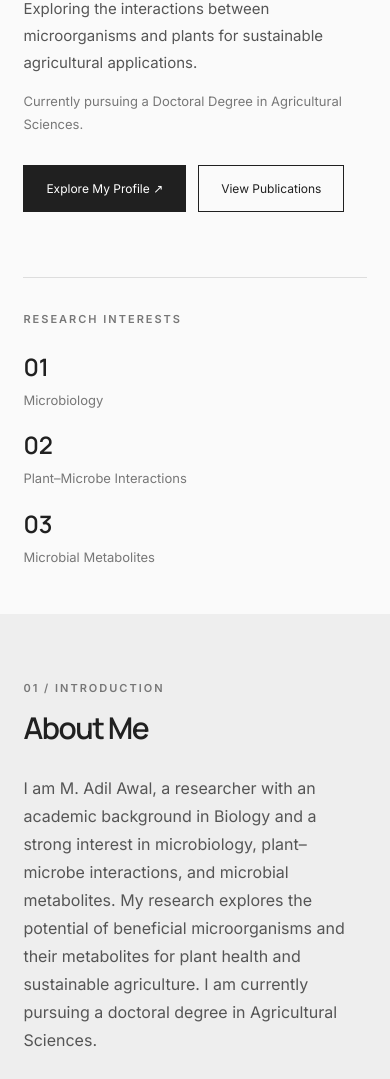
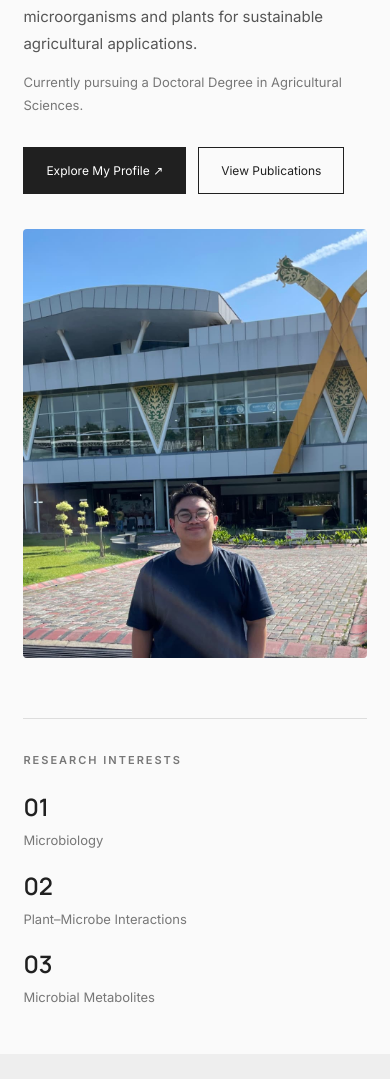
Before and after one commit to adilawal/adilawal.github.io, a plain HTML site: page index.html in a window 390 px wide. Shown: the part 265-1344 px from the top of the page. Drawn offline with Linux system fonts and the light colour scheme.

Commit message:
Update index.html

```diff
--- a/index.html
+++ b/index.html
@@ -4,7 +4,7 @@
 <head>
 <meta charset="UTF-8">
 <meta name="viewport" content="width=device-width, initial-scale=1.0">
-<meta name="description" content="Personal academic and research portfolio of M. Adil Awal, M.Sc.">
+<meta name="description" content="Academic and research portfolio of M. Adil Awal, M.Sc.">
 <meta name="author" content="M. Adil Awal">
 <title>M. Adil Awal, M.Sc. | Researcher</title>
 
@@ -67,8 +67,6 @@ nav {
   justify-content: space-between;
 }
 
-/* MINIMALIST MAA WORDMARK */
-
 .logo {
   font-family: 'Inter', sans-serif;
   font-size: 25px;
@@ -86,10 +84,6 @@ nav {
   color: #555;
 }
 
-.nav-links a {
-  transition: color .2s;
-}
-
 .nav-links a:hover {
   color: #000;
 }
@@ -103,11 +97,18 @@ nav {
   color: var(--black);
 }
 
-/* HERO */
+/* HERO SECTION */
 
 .hero {
-  padding: 120px 0 85px;
-  min-height: 560px;
+  padding: 100px 0 85px;
+  min-height: 600px;
+  display: grid;
+  grid-template-columns: 1.35fr .85fr;
+  align-items: center;
+  gap: 65px;
+}
+
+.hero-content {
   display: flex;
   flex-direction: column;
   justify-content: center;
@@ -127,15 +128,15 @@ h1, h2, h3 {
 }
 
 .hero h1 {
-  font-size: clamp(38px, 6vw, 70px);
+  font-size: clamp(38px, 5vw, 65px);
   letter-spacing: -3px;
   margin: 22px 0;
   font-weight: 600;
 }
 
 .hero-description {
-  max-width: 660px;
-  font-size: 17px;
+  max-width: 600px;
+  font-size: 16px;
   color: #555;
   line-height: 1.8;
 }
@@ -144,6 +145,24 @@ h1, h2, h3 {
   color: var(--grey);
   font-size: 13px;
   margin-top: 14px;
+}
+
+.hero-image {
+  width: 100%;
+  max-width: 390px;
+  justify-self: end;
+  aspect-ratio: 3 / 4;
+  overflow: hidden;
+  border-radius: 4px;
+  background: var(--light);
+}
+
+.hero-image img {
+  display: block;
+  width: 100%;
+  height: 100%;
+  object-fit: cover;
+  object-position: center 55%;
 }
 
 .buttons {
@@ -268,8 +287,7 @@ section {
   font-size: 14px;
 }
 
-.experience-box a,
-.contact-link {
+.experience-box a {
   text-decoration: underline;
   text-underline-offset: 4px;
 }
@@ -417,16 +435,26 @@ footer {
   }
 
   .hero {
-    padding: 85px 0 65px;
+    padding: 65px 0 60px;
     min-height: auto;
+    grid-template-columns: 1fr;
+    gap: 35px;
   }
 
   .hero h1 {
     letter-spacing: -2px;
+    font-size: clamp(38px, 10vw, 55px);
   }
 
   .hero-description {
     font-size: 15px;
+  }
+
+  .hero-image {
+    justify-self: start;
+    max-width: 100%;
+    width: 100%;
+    aspect-ratio: 4 / 5;
   }
 
   section {
@@ -504,6 +532,8 @@ footer {
 
   <div class="hero reveal">
 
+    <div class="hero-content">
+
       <p class="eyebrow">Researcher · Agricultural Sciences</p>
 
       <h1>M. Adil Awal, M.Sc.</h1>
@@ -520,6 +550,16 @@ footer {
       <div class="buttons">
         <a href="#about" class="btn btn-dark">Explore My Profile ↗</a>
         <a href="#publications" class="btn">View Publications</a>
+      </div>
+
+    </div>
+
+    <div class="hero-image">
+      <img
+        src="profile.jpg"
+        alt="Portrait of M. Adil Awal"
+        loading="eager"
+      >
     </div>
 
   </div>
@@ -592,7 +632,7 @@ footer {
 
         <p class="pub-year">MASTER'S DEGREE</p>
 
-        <h3>Master of Science (M.Si.)</h3>
+        <h3>Master of Science (M.Sc.)</h3>
 
         <p>Department of Biology</p>
         <p>Faculty of Mathematics and Natural Sciences</p>
@@ -604,7 +644,7 @@ footer {
 
         <p class="pub-year">BACHELOR'S DEGREE</p>
 
-        <h3>Bachelor of Science (S.Si.)</h3>
+        <h3>Bachelor of Science (B.Sc.)</h3>
 
         <p>Department of Biology</p>
         <p>Faculty of Mathematics and Natural Sciences</p>
@@ -650,13 +690,11 @@ footer {
       </p>
 
       <p style="margin-top:14px">
-
         <a href="https://indosrinet.org/tentang-kami/"
            target="_blank"
            rel="noopener noreferrer">
           Learn more about IndoSRInet ↗
         </a>
-
       </p>
 
     </div>
@@ -683,126 +721,93 @@ footer {
     <div class="publication-list">
 
       <article class="publication">
-
         <div class="pub-year">2026</div>
-
         <div>
           <p class="pub-journal">Plant Signaling & Behavior</p>
-
           <h3 class="pub-title">
             Pre-exposure to UV-B irradiation induces antioxidant
             enzymes and mitigates <i>Fusarium acutatum</i> stress
             in shallot (<i>Allium cepa</i> L.)
           </h3>
-
           <a class="pub-link"
              href="https://doi.org/10.1080/15592324.2026.2716981"
-             target="_blank"
-             rel="noopener noreferrer">
+             target="_blank" rel="noopener noreferrer">
             Read Article ↗
           </a>
         </div>
-
       </article>
 
       <article class="publication">
-
         <div class="pub-year">2026</div>
-
         <div>
           <p class="pub-journal">Journal of Plant Interactions</p>
-
           <h3 class="pub-title">
             Elucidating the biocontrol potential of
             <i>Trichoderma yunnanense</i> TM10 for managing sheath
             blight disease (<i>Rhizoctonia solani</i> Kühn)
             in rice (<i>Oryza sativa</i> L.)
           </h3>
-
           <a class="pub-link"
              href="https://doi.org/10.1080/17429145.2026.2651842"
-             target="_blank"
-             rel="noopener noreferrer">
+             target="_blank" rel="noopener noreferrer">
             Read Article ↗
           </a>
         </div>
-
       </article>
 
       <article class="publication">
-
         <div class="pub-year">2026</div>
-
         <div>
           <p class="pub-journal">Journal information to be confirmed</p>
-
           <h3 class="pub-title">
             Plant growth-promoting rhizobacteria for controlling
             rice diseases: What is known and what is next?
           </h3>
-
           <a class="pub-link"
              href="https://www.sciencedirect.com/science/article/pii/S2666154326002048"
-             target="_blank"
-             rel="noopener noreferrer">
+             target="_blank" rel="noopener noreferrer">
             Read Article ↗
           </a>
         </div>
-
       </article>
 
       <article class="publication">
-
         <div class="pub-year">2026</div>
-
         <div>
           <p class="pub-journal">Cogent Food & Agriculture</p>
-
           <h3 class="pub-title">
             Plant growth-promoting fungi (PGPF) for controlling
             rice diseases: A sustainable approach
           </h3>
-
           <a class="pub-link"
              href="https://www.tandfonline.com/doi/full/10.1080/23311932.2025.2610015"
-             target="_blank"
-             rel="noopener noreferrer">
+             target="_blank" rel="noopener noreferrer">
             Read Article ↗
           </a>
         </div>
-
       </article>
 
       <article class="publication">
-
         <div class="pub-year">2025</div>
-
         <div>
           <p class="pub-journal">Journal of Agriculture and Food Research</p>
-
           <h3 class="pub-title">
             Entomopathogenic, Antifeedant, and Repellent Activities
             of Indigenous <i>Trichoderma</i> sp. LB1 for managing
             Common Cutworm, <i>Spodoptera litura</i> (Fabricius)
           </h3>
-
           <a class="pub-link"
              href="https://www.sciencedirect.com/science/article/pii/S2666154325006398"
-             target="_blank"
-             rel="noopener noreferrer">
+             target="_blank" rel="noopener noreferrer">
             Read Article ↗
           </a>
         </div>
-
       </article>
 
       <article class="publication">
-
         <div class="pub-year">2025</div>
-
         <div>
           <p class="pub-journal">Current Research in Microbial Sciences</p>
-
           <h3 class="pub-title">
             Deciphering the biocontrol strategies of
             <i>Trichoderma yunnanense</i> TM10 against
@@ -810,107 +815,80 @@ footer {
             the causal agent of wilt disease in shallots
             (<i>Allium cepa</i> var. <i>aggregatum</i>)
           </h3>
-
           <a class="pub-link"
              href="https://www.sciencedirect.com/science/article/pii/S2666517425001452"
-             target="_blank"
-             rel="noopener noreferrer">
+             target="_blank" rel="noopener noreferrer">
             Read Article ↗
           </a>
         </div>
-
       </article>
 
       <article class="publication">
-
         <div class="pub-year">2025</div>
-
         <div>
           <p class="pub-journal">Cogent Food & Agriculture</p>
-
           <h3 class="pub-title">
             Effects of UV-B irradiation on the induction of
             physiological traits and defense enzyme activities
             in shallots (<i>Allium cepa</i> L.) against
             <i>Fusarium acutatum</i> infection
           </h3>
-
           <a class="pub-link"
              href="https://www.tandfonline.com/doi/full/10.1080/23311932.2025.2590788"
-             target="_blank"
-             rel="noopener noreferrer">
+             target="_blank" rel="noopener noreferrer">
             Read Article ↗
           </a>
         </div>
-
       </article>
 
       <article class="publication">
-
         <div class="pub-year">2024</div>
-
         <div>
           <p class="pub-journal">Symbiosis</p>
-
           <h3 class="pub-title">
             Multi-omics Tools for Understanding
             <i>Trichoderma</i>–Plant Symbiosis:
             Biotechnological Developments and Future Directions
           </h3>
-
           <a class="pub-link"
              href="https://link.springer.com/article/10.1007/s13199-024-00996-2"
-             target="_blank"
-             rel="noopener noreferrer">
+             target="_blank" rel="noopener noreferrer">
             Read Article ↗
           </a>
         </div>
-
       </article>
 
       <article class="publication">
-
         <div class="pub-year">2024</div>
-
         <div>
           <p class="pub-journal">Plant Stress</p>
-
           <h3 class="pub-title">
             Microbial secondary metabolites for modulating plant
             biotic stress resistance: Bridging the lab-field gap
           </h3>
-
           <a class="pub-link"
              href="https://www.sciencedirect.com/science/article/pii/S2667064X24003737"
-             target="_blank"
-             rel="noopener noreferrer">
+             target="_blank" rel="noopener noreferrer">
             Read Article ↗
           </a>
         </div>
-
       </article>
 
       <article class="publication">
-
         <div class="pub-year">2024</div>
-
         <div>
           <p class="pub-journal">Cogent Food & Agriculture</p>
-
           <h3 class="pub-title">
             Mechanisms of Action and Biocontrol Potential of
             <i>Trichoderma</i> against <i>Fusarium</i>
             in Horticultural Crops
           </h3>
-
           <a class="pub-link"
              href="https://www.tandfonline.com/doi/full/10.1080/23311932.2024.2394685"
-             target="_blank"
-             rel="noopener noreferrer">
+             target="_blank" rel="noopener noreferrer">
             Read Article ↗
           </a>
         </div>
-
       </article>
 
     </div>
@@ -945,14 +923,12 @@ footer {
       </a>
 
       <a href="https://orcid.org/0009-0005-5635-6887"
-         target="_blank"
-         rel="noopener noreferrer">
+         target="_blank" rel="noopener noreferrer">
         ORCID — 0009-0005-5635-6887 ↗
       </a>
 
       <a href="https://www.linkedin.com/in/muhammad-adil-awal/"
-         target="_blank"
-         rel="noopener noreferrer">
+         target="_blank" rel="noopener noreferrer">
         LinkedIn — M. Adil Awal ↗
       </a>
 
@@ -965,15 +941,10 @@ footer {
 <!-- FOOTER -->
 
 <footer>
-
   <div class="container footer-inner">
-
     <p>© 2026 M. Adil Awal, M.Sc. All rights reserved.</p>
-
     <p>Designed with simplicity and purpose.</p>
-
   </div>
-
 </footer>
 
 <!-- JAVASCRIPT -->
```
Lines whose indentation alone changed are shown as unchanged.
